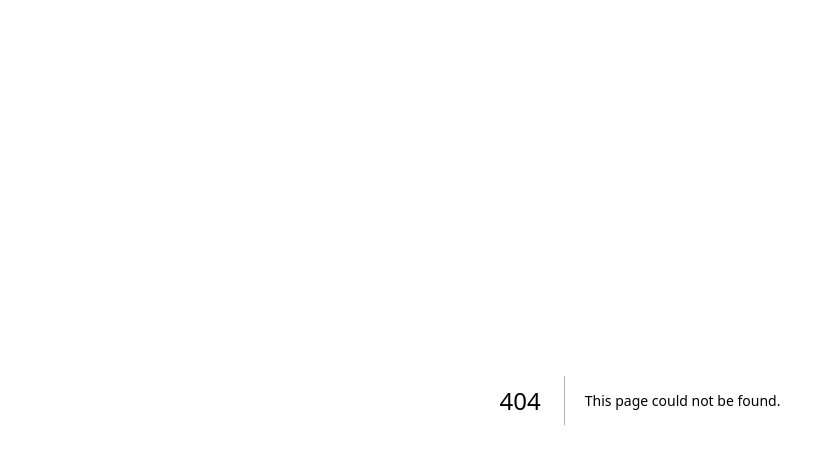
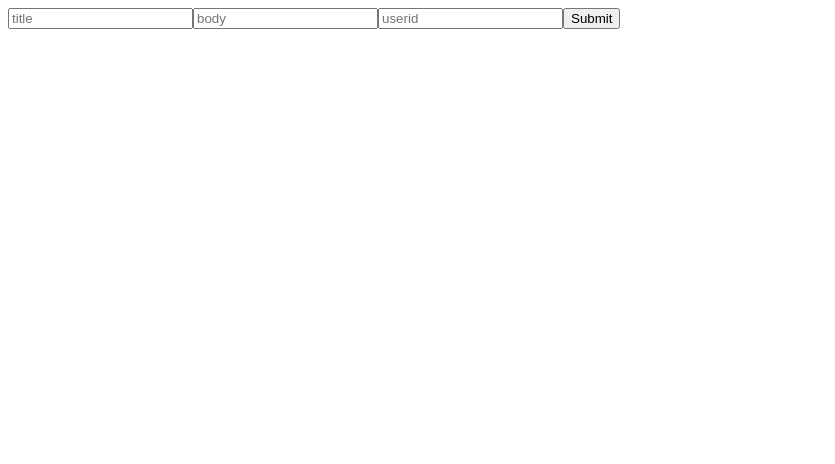
Before and after one commit to Satyam0204/Userifo, a Next.js app: page /comps/form in a window 1280 px wide. Before the commit this address had no page. Shown: the top 464 px of the page, without its empty margins (0-835 px from the left). Built offline with nearby package versions, Linux system fonts and the light colour scheme.

Commit message:
added a form component and made a post request in mockapi

```diff
--- /dev/null
+++ b/pages/comps/form.jsx
@@ -0,0 +1,38 @@
+import React from 'react'
+
+
+
+
+const Form = () => {
+
+
+    const createUser=async (e) =>{
+        e.preventDefault()
+        const res = await fetch('https://63d4ad7d0e7ae91a00a0bf9a.mockapi.io/posts/',{
+            method:"POST",
+            headers:{
+                'Content-Type':'application/json'
+            },
+            body:JSON.stringify({
+                title:e.target.title.value ,
+                body: e.target.body.value,
+                userId: e.target.userid.value,
+            })
+        })
+        const data = await res.json();
+        console.log(data)
+    }
+  return (
+    <div>
+
+    <form onSubmit={createUser}>
+        <input type="text" name="title" placeholder="title"/>
+        <input type="text" name="body" placeholder="body"/>
+        <input type="text" name="userid" placeholder="userid"/>
+        <input type="submit" />
+    </form>
+    </div>
+  )
+}
+
+export default Form
```
